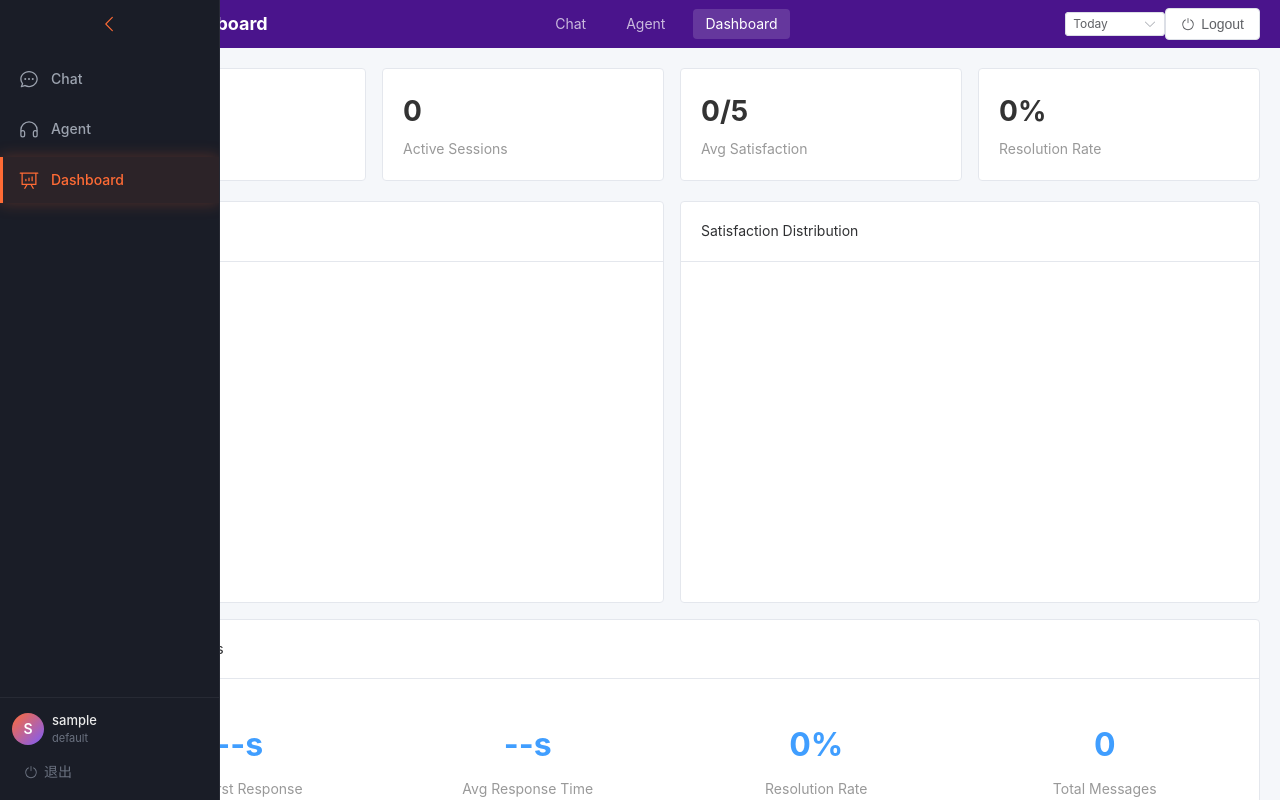
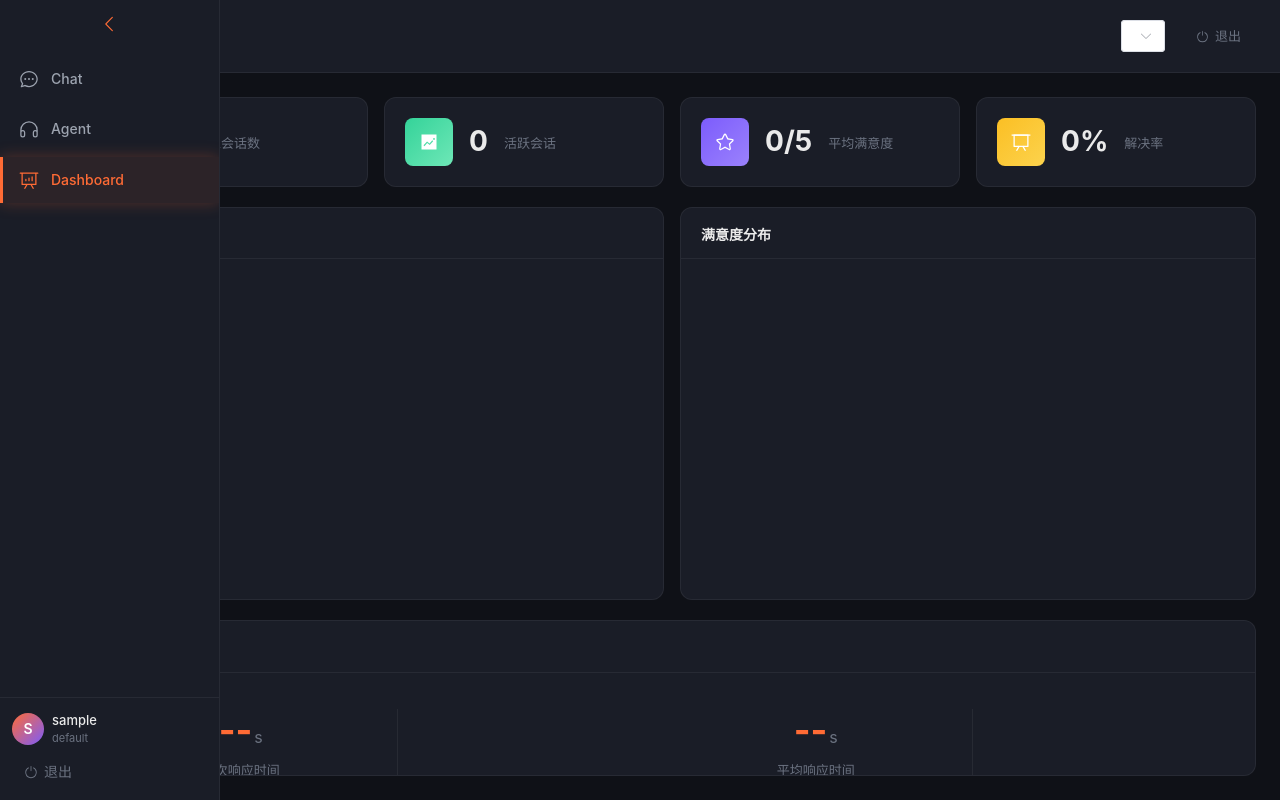
Before and after one commit to zhimaxu/ai-customer-service, a Vue app in the folder frontend/: page /dashboard in a window 1280 px wide. Built offline with nearby package versions, Linux system fonts and the light colour scheme; no server answers; sample sign-in values are in the browser's storage.

Commit message:
feat: redesign dashboard with dark theme, coral stat cards, and ECharts dark charts

```diff
--- a/frontend/src/views/DashboardView.vue
+++ b/frontend/src/views/DashboardView.vue
@@ -1,87 +1,78 @@
 <template>
   <div class="dashboard-view">
-    <div class="top-bar">
-      <span class="logo">Analytics Dashboard</span>
-      <div class="nav-tabs">
-        <router-link to="/" class="nav-tab">Chat</router-link>
-        <router-link to="/agent" class="nav-tab">Agent</router-link>
-        <router-link to="/dashboard" class="nav-tab active">Dashboard</router-link>
-      </div>
-      <div class="top-actions">
-        <el-select v-model="period" size="small" style="width: 100px" @change="loadData">
-          <el-option label="Today" value="day" />
-          <el-option label="Week" value="week" />
-          <el-option label="Month" value="month" />
+    <div class="dashboard-toolbar">
+      <h2 class="page-title">数据分析</h2>
+      <div class="toolbar-right">
+        <el-select v-model="period" size="default" @change="loadData" class="dark-select">
+          <el-option label="今天" value="day" />
+          <el-option label="本周" value="week" />
+          <el-option label="本月" value="month" />
         </el-select>
-        <el-button :icon="SwitchButton" @click="handleLogout">Logout</el-button>
+        <el-button :icon="SwitchButton" @click="handleLogout" text class="logout-link">退出</el-button>
       </div>
     </div>
 
     <div class="dashboard-content">
-      <div class="overview-cards">
-        <el-card shadow="hover" class="stat-card">
-          <div class="stat-value">{{ overview.total_sessions }}</div>
-          <div class="stat-label">Total Sessions</div>
-        </el-card>
-        <el-card shadow="hover" class="stat-card">
-          <div class="stat-value">{{ overview.active_sessions }}</div>
-          <div class="stat-label">Active Sessions</div>
-        </el-card>
-        <el-card shadow="hover" class="stat-card">
-          <div class="stat-value">{{ overview.avg_satisfaction }}/5</div>
-          <div class="stat-label">Avg Satisfaction</div>
-        </el-card>
-        <el-card shadow="hover" class="stat-card">
-          <div class="stat-value">{{ overview.resolution_rate }}%</div>
-          <div class="stat-label">Resolution Rate</div>
-        </el-card>
+      <!-- Overview Cards -->
+      <div class="overview-grid">
+        <div class="stat-card" v-for="card in statCards" :key="card.label">
+          <div class="stat-icon" :style="{ background: card.gradient }">
+            <el-icon :size="20"><component :is="card.icon" /></el-icon>
+          </div>
+          <div class="stat-value">{{ card.value }}</div>
+          <div class="stat-label">{{ card.label }}</div>
+        </div>
       </div>
 
+      <!-- Charts Row -->
       <div class="charts-row">
-        <el-card shadow="hover" class="chart-card">
-          <template #header>Chat Trend</template>
+        <DarkCard>
+          <template #header>对话趋势</template>
           <div ref="trendChartRef" class="chart-container"></div>
-        </el-card>
-        <el-card shadow="hover" class="chart-card">
-          <template #header>Satisfaction Distribution</template>
+        </DarkCard>
+        <DarkCard>
+          <template #header>满意度分布</template>
           <div ref="satChartRef" class="chart-container"></div>
-        </el-card>
+        </DarkCard>
       </div>
 
-      <div class="charts-row">
-        <el-card shadow="hover" class="chart-card wide">
-          <template #header>Efficiency Metrics</template>
+      <!-- Efficiency Row -->
+      <DarkCard>
+        <template #header>效率指标</template>
         <div class="efficiency-grid">
           <div class="eff-item">
-              <div class="eff-value">{{ efficiency.avg_first_response_time || '--' }}s</div>
-              <div class="eff-label">Avg First Response</div>
+            <div class="eff-value">{{ efficiency.avg_first_response_time || '--' }}<span class="eff-unit">s</span></div>
+            <div class="eff-label">首次响应时间</div>
           </div>
+          <div class="eff-divider"></div>
           <div class="eff-item">
-              <div class="eff-value">{{ efficiency.avg_response_time || '--' }}s</div>
-              <div class="eff-label">Avg Response Time</div>
+            <div class="eff-value">{{ efficiency.avg_response_time || '--' }}<span class="eff-unit">s</span></div>
+            <div class="eff-label">平均响应时间</div>
           </div>
+          <div class="eff-divider"></div>
           <div class="eff-item">
-              <div class="eff-value">{{ efficiency.resolution_rate }}%</div>
-              <div class="eff-label">Resolution Rate</div>
+            <div class="eff-value">{{ overview.resolution_rate }}<span class="eff-unit">%</span></div>
+            <div class="eff-label">解决率</div>
           </div>
+          <div class="eff-divider"></div>
           <div class="eff-item">
-              <div class="eff-value">{{ efficiency.total_messages }}</div>
-              <div class="eff-label">Total Messages</div>
+            <div class="eff-value">{{ overview.total_messages }}</div>
+            <div class="eff-label">消息总数</div>
           </div>
         </div>
-        </el-card>
-      </div>
+      </DarkCard>
     </div>
   </div>
 </template>
 
 <script setup>
-import { ref, onMounted, watch } from 'vue'
+import { ref, onMounted, reactive } from 'vue'
 import { useRouter } from 'vue-router'
-import { SwitchButton } from '@element-plus/icons-vue'
+import { SwitchButton, DataBoard, Connection, Star, TrendCharts } from '@element-plus/icons-vue'
 import { ElMessage } from 'element-plus'
 import { useAuthStore } from '../stores/auth'
 import { getOverview, getChatStats, getSatisfactionStats, getEfficiencyStats } from '../api/stats'
+import DarkCard from '../components/DarkCard.vue'
 import * as echarts from 'echarts'
 
 const router = useRouter()
@@ -89,11 +80,63 @@ const authStore = useAuthStore()
 const period = ref('day')
 const trendChartRef = ref(null)
 const satChartRef = ref(null)
-const overview = ref({ total_sessions: 0, active_sessions: 0, avg_satisfaction: 0, resolution_rate: 0 })
-const efficiency = ref({ avg_first_response_time: 0, avg_response_time: 0, resolution_rate: 0, total_messages: 0 })
+
+const overview = reactive({
+  total_sessions: 0,
+  active_sessions: 0,
+  avg_satisfaction: 0,
+  resolution_rate: 0,
+  total_messages: 0,
+})
+
+const efficiency = reactive({
+  avg_first_response_time: null,
+  avg_response_time: null,
+  resolution_rate: 0,
+  total_messages: 0,
+})
+
+const statCards = [
+  {
+    label: '总会话数',
+    value: '0',
+    icon: 'Connection',
+    gradient: 'linear-gradient(135deg, #FF6B35, #FF8F66)',
+  },
+  {
+    label: '活跃会话',
+    value: '0',
+    icon: 'TrendCharts',
+    gradient: 'linear-gradient(135deg, #34D399, #6EE7B7)',
+  },
+  {
+    label: '平均满意度',
+    value: '0/5',
+    icon: 'Star',
+    gradient: 'linear-gradient(135deg, #7C5CFC, #9B82FC)',
+  },
+  {
+    label: '解决率',
+    value: '0%',
+    icon: 'DataBoard',
+    gradient: 'linear-gradient(135deg, #FBBF24, #FCD34D)',
+  },
+]
 
 let trendChart = null
 let satChart = null
+
+const CHART_COLORS = {
+  coral: '#FF6B35',
+  coralLight: '#FF8F66',
+  purple: '#7C5CFC',
+  green: '#34D399',
+  warning: '#FBBF24',
+  danger: '#EF4444',
+  grid: 'rgba(255, 255, 255, 0.06)',
+  axis: 'rgba(255, 255, 255, 0.3)',
+  text: '#9CA3AF',
+}
 
 async function loadData() {
   try {
@@ -104,25 +147,81 @@ async function loadData() {
       getEfficiencyStats(),
     ])
 
-    overview.value = {
+    Object.assign(overview, {
       total_sessions: overviewData.total_sessions,
       active_sessions: overviewData.active_sessions,
       avg_satisfaction: overviewData.avg_satisfaction,
       resolution_rate: overviewData.resolution_rate,
-    }
+      total_messages: overviewData.total_messages,
+    })
 
-    efficiency.value = effData
+    Object.assign(efficiency, effData)
+
+    statCards[0].value = overview.total_sessions.toLocaleString()
+    statCards[1].value = overview.active_sessions.toLocaleString()
+    statCards[2].value = `${overview.avg_satisfaction}/5`
+    statCards[3].value = `${overview.resolution_rate}%`
 
     if (trendChartRef.value) {
       if (!trendChart) trendChart = echarts.init(trendChartRef.value)
       trendChart.setOption({
-        tooltip: { trigger: 'axis' },
-        xAxis: { type: 'category', data: chatData.trend.map((t) => t.date) },
-        yAxis: { type: 'value' },
+        backgroundColor: 'transparent',
+        tooltip: {
+          trigger: 'axis',
+          backgroundColor: 'rgba(26, 29, 39, 0.95)',
+          borderColor: 'rgba(255,255,255,0.1)',
+          textStyle: { color: '#EAEAEA' },
+        },
+        legend: {
+          data: ['总计', '活跃', '已关闭'],
+          textStyle: { color: CHART_COLORS.text },
+          top: 0,
+        },
+        grid: { left: 40, right: 20, top: 40, bottom: 24 },
+        xAxis: {
+          type: 'category',
+          data: chatData.trend.map((t) => t.date),
+          axisLine: { lineStyle: { color: CHART_COLORS.grid } },
+          axisLabel: { color: CHART_COLORS.text },
+          axisTick: { show: false },
+        },
+        yAxis: {
+          type: 'value',
+          axisLine: { show: false },
+          axisLabel: { color: CHART_COLORS.text },
+          splitLine: { lineStyle: { color: CHART_COLORS.grid } },
+        },
         series: [
-          { name: 'Total', type: 'line', smooth: true, data: chatData.trend.map((t) => t.total), itemStyle: { color: '#409EFF' } },
-          { name: 'Active', type: 'line', smooth: true, data: chatData.trend.map((t) => t.active), itemStyle: { color: '#67C23A' } },
-          { name: 'Closed', type: 'line', smooth: true, data: chatData.trend.map((t) => t.closed), itemStyle: { color: '#E6A23C' } },
+          {
+            name: '总计',
+            type: 'line',
+            smooth: true,
+            data: chatData.trend.map((t) => t.total),
+            itemStyle: { color: CHART_COLORS.coral },
+            lineStyle: { width: 2.5 },
+            areaStyle: {
+              color: new echarts.graphic.LinearGradient(0, 0, 0, 1, [
+                { offset: 0, color: 'rgba(255, 107, 53, 0.3)' },
+                { offset: 1, color: 'rgba(255, 107, 53, 0.02)' },
+              ]),
+            },
+          },
+          {
+            name: '活跃',
+            type: 'line',
+            smooth: true,
+            data: chatData.trend.map((t) => t.active),
+            itemStyle: { color: CHART_COLORS.green },
+            lineStyle: { width: 2 },
+          },
+          {
+            name: '已关闭',
+            type: 'line',
+            smooth: true,
+            data: chatData.trend.map((t) => t.closed),
+            itemStyle: { color: CHART_COLORS.warning },
+            lineStyle: { width: 2 },
+          },
         ],
       })
     }
@@ -131,19 +230,41 @@ async function loadData() {
       if (!satChart) satChart = echarts.init(satChartRef.value)
       const dist = satData.distribution
       satChart.setOption({
-        tooltip: { trigger: 'item' },
-        legend: { orient: 'vertical', left: 'left' },
+        backgroundColor: 'transparent',
+        tooltip: {
+          trigger: 'item',
+          backgroundColor: 'rgba(26, 29, 39, 0.95)',
+          borderColor: 'rgba(255,255,255,0.1)',
+          textStyle: { color: '#EAEAEA' },
+        },
+        legend: {
+          orient: 'vertical',
+          left: 'left',
+          textStyle: { color: CHART_COLORS.text },
+        },
         series: [
           {
-            name: 'Satisfaction',
+            name: '满意度',
             type: 'pie',
-            radius: '50%',
+            radius: ['40%', '70%'],
+            center: ['60%', '50%'],
+            avoidLabelOverlap: false,
+            itemStyle: {
+              borderRadius: 6,
+              borderColor: 'rgba(15, 17, 23, 0.8)',
+              borderWidth: 2,
+            },
+            label: {
+              show: true,
+              formatter: '{b}: {c}',
+              color: CHART_COLORS.text,
+            },
             data: [
-              { value: dist['5'] || 0, name: '5 stars' },
-              { value: dist['4'] || 0, name: '4 stars' },
-              { value: dist['3'] || 0, name: '3 stars' },
-              { value: dist['2'] || 0, name: '2 stars' },
-              { value: dist['1'] || 0, name: '1 star' },
+              { value: dist['5'] || 0, name: '5 星', itemStyle: { color: CHART_COLORS.coral } },
+              { value: dist['4'] || 0, name: '4 星', itemStyle: { color: CHART_COLORS.coralLight } },
+              { value: dist['3'] || 0, name: '3 星', itemStyle: { color: CHART_COLORS.warning } },
+              { value: dist['2'] || 0, name: '2 星', itemStyle: { color: '#F87171' } },
+              { value: dist['1'] || 0, name: '1 星', itemStyle: { color: CHART_COLORS.danger } },
             ],
           },
         ],
@@ -156,7 +277,7 @@ async function loadData() {
 
 function handleLogout() {
   authStore.logout()
-  ElMessage.success('Logged out')
+  ElMessage.success('已退出登录')
   router.push('/login')
 }
 
@@ -174,80 +295,163 @@ onMounted(() => {
   height: 100vh;
   display: flex;
   flex-direction: column;
-  background: #f5f7fa;
+  background: var(--bg-deep);
 }
-.top-bar {
+
+.dashboard-toolbar {
   display: flex;
   justify-content: space-between;
   align-items: center;
-  padding: 0 20px;
-  height: 48px;
-  background: #4a148c;
-  color: white;
+  padding: var(--space-5) var(--space-6);
+  border-bottom: 1px solid var(--border-subtle);
+  background: var(--bg-surface);
 }
-.logo { font-size: 18px; font-weight: bold; }
-.nav-tabs { display: flex; gap: 16px; }
-.nav-tab {
-  color: rgba(255, 255, 255, 0.7);
-  text-decoration: none;
-  padding: 4px 12px;
-  border-radius: 4px;
+
+.page-title {
+  font-size: 20px;
+  font-weight: 700;
+  color: var(--text-primary);
+  margin: 0;
 }
-.nav-tab:hover,
-.nav-tab.active {
-  color: white;
-  background: rgba(255, 255, 255, 0.15);
+
+.toolbar-right {
+  display: flex;
+  align-items: center;
+  gap: var(--space-4);
 }
+
+.logout-link {
+  color: var(--text-muted) !important;
+  font-size: 13px;
+}
+
+.logout-link:hover {
+  color: var(--danger) !important;
+}
+
+:deep(.dark-select .el-input__wrapper) {
+  background-color: var(--bg-input) !important;
+  border-color: var(--border-subtle) !important;
+  box-shadow: none !important;
+  border-radius: var(--radius-md) !important;
+}
+
+:deep(.dark-select .el-input__inner) {
+  color: var(--text-primary) !important;
+}
+
+:deep(.dark-select .el-input__wrapper.is-focus) {
+  border-color: var(--coral-primary) !important;
+}
+
+:deep(.dark-select .el-select__placeholder) {
+  color: var(--text-primary) !important;
+}
+
+:deep(.dark-select .el-input__suffix-icon) {
+  color: var(--text-muted) !important;
+}
+
 .dashboard-content {
   flex: 1;
-  padding: 20px;
+  padding: var(--space-6);
   overflow-y: auto;
+  display: flex;
+  flex-direction: column;
+  gap: var(--space-5);
 }
-.overview-cards {
+
+.overview-grid {
   display: grid;
   grid-template-columns: repeat(4, 1fr);
-  gap: 16px;
-  margin-bottom: 20px;
+  gap: var(--space-4);
 }
-.stat-card .stat-value {
+
+.stat-card {
+  background: var(--bg-surface);
+  border: 1px solid var(--border-subtle);
+  border-radius: var(--radius-lg);
+  padding: var(--space-5);
+  display: flex;
+  align-items: center;
+  gap: var(--space-4);
+  transition: all var(--transition-base);
+}
+
+.stat-card:hover {
+  border-color: var(--border-medium);
+  box-shadow: var(--shadow-card-hover);
+  transform: translateY(-2px);
+}
+
+.stat-icon {
+  width: 48px;
+  height: 48px;
+  border-radius: var(--radius-md);
+  display: flex;
+  align-items: center;
+  justify-content: center;
+  color: white;
+  flex-shrink: 0;
+}
+
+.stat-value {
   font-size: 28px;
-  font-weight: bold;
-  color: #333;
+  font-weight: 700;
+  color: var(--text-primary);
+  line-height: 1.2;
 }
-.stat-card .stat-label {
-  font-size: 14px;
-  color: #999;
-  margin-top: 4px;
+
+.stat-label {
+  font-size: 13px;
+  color: var(--text-muted);
+  margin-top: 2px;
 }
+
 .charts-row {
   display: grid;
   grid-template-columns: 1fr 1fr;
-  gap: 16px;
-  margin-bottom: 16px;
+  gap: var(--space-4);
 }
-.chart-card.wide {
-  grid-column: span 2;
-}
+
 .chart-container {
   height: 300px;
 }
+
 .efficiency-grid {
   display: grid;
   grid-template-columns: repeat(4, 1fr);
-  gap: 20px;
-  padding: 20px 0;
+  gap: var(--space-6);
+  padding: var(--space-4) 0;
 }
+
 .eff-item {
   text-align: center;
 }
+
 .eff-value {
-  font-size: 32px;
-  font-weight: bold;
-  color: #409EFF;
+  font-size: 36px;
+  font-weight: 700;
+  color: var(--coral-primary);
+  line-height: 1.2;
 }
+
+.eff-unit {
+  font-size: 16px;
+  font-weight: 400;
+  color: var(--text-muted);
+  margin-left: 2px;
+}
+
 .eff-label {
-  font-size: 14px;
-  color: #999;
-  margin-top: 8px;
+  font-size: 13px;
+  color: var(--text-muted);
+  margin-top: var(--space-2);
+}
+
+.eff-divider {
+  width: 1px;
+  background: var(--border-subtle);
+  align-self: stretch;
 }
 </style>
```
Lines whose indentation alone changed are shown as unchanged.
